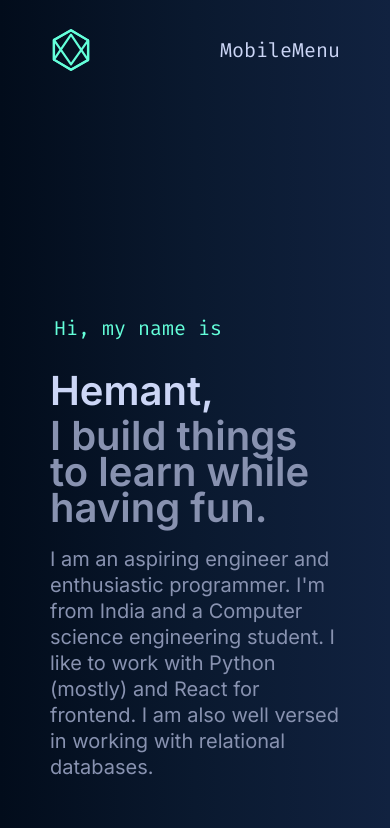
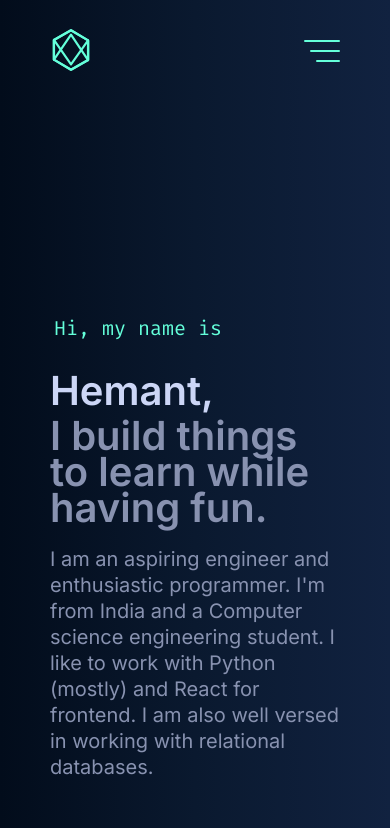
Before and after one commit to Hemant1101/myPorfolio, a React (Vite) app in the folder myPortfolio/: page / in a window 390 px wide. Shown: the top 828 px of the page. Built offline with nearby package versions, Linux system fonts and the light colour scheme; some icons are missing.

Commit message:
sidebar done

```diff
--- a/myPortfolio/src/App.css
+++ b/myPortfolio/src/App.css
@@ -239,6 +239,193 @@ body{
   background-color: var(--green-tint);
   outline: none;
 }
+/* mobil menu  */
+.mobile-menu-button{
+  display: flex;
+  -webkit-box-pack: center;
+  justify-content: center;
+  align-items: center;
+  -webkit-box-align: center;
+  position: relative;
+  z-index: 10;
+  margin-right: -15px;
+  padding: 15px;
+  border:0;
+  background-color: transparent;
+  color: inherit;
+  text-transform: none;
+  transition-timing-function: linear;
+  transition-duration: 0.15s;
+  transition-property: opacity, filter;
+}
+.mobile-menu-button .ham-box{
+  display: inline-block;
+  position: relative;
+  width: var(--hamburger-width);
+  height: 24px;
+}
+.mobile-menu-button.mobile-closed .ham-box-inner{
+  position: absolute;
+  top: 50%;
+  right: 0;
+  width: var(--hamburger-width);
+  height: 2px;
+  border-radius: var(--border-radius);
+  background-color: var(--green);
+  transition: transform 0.22s cubic-bezier(0.55, 0.055,0.675,0.19) 0s;
+  transform: rotate(0deg);
+}
+.mobile-menu-button.mobile-open .ham-box-inner{
+  position: absolute;
+  top: 50%;
+  right: 0;
+  width: var(--hamburger-width);
+  height: 2px;
+  border-radius: var(--border-radius);
+  background-color: var(--green);
+  transition: transform 0.22s cubic-bezier(0.215,0.62,0.355,1) 0.12s;
+  transform: rotate(225deg);
+}
+.mobile-menu-button .ham-box-inner::before,.mobile-menu-button .ham-box-inner::after{
+  content: "";
+  display: block;
+  position: absolute;
+  left: auto;
+  right: 0;
+  width: var(--hamburger-width);
+  height: 2px;
+  border-radius: 4px;
+  background-color: var(--green);
+  transition-timing-function: ease;
+  transition-duration: 0.15s;
+  transition-property: transform;
+}
+ .mobile-closed .ham-box-inner::before{
+  width: 120%;
+  top: -10px;
+  opacity: 1;
+  transform: var(--ham-before);
+}
+ .mobile-closed .ham-box-inner::after{
+  width: 80%;
+  bottom: -10px;
+  transform: rotate(0deg);
+  transition:var(--ham-after)
+}
+.mobile-menu-button.mobile-open .ham-box-inner::before{
+  width: 100%;
+  top: 0;
+  opacity: 0;
+  transform: var(--ham-before-active);
+}
+.mobile-menu-button.mobile-open .ham-box-inner::after{
+  width: 100%;
+  bottom: 0;
+  transform: rotate(-90deg);
+  transition: var(--ham-after-active);
+}
+.mobile-menu-container{
+  display: flex;
+  -webkit-box-pack: center;
+  justify-content: center;
+  align-items: center;
+  -webkit-box-align: center;
+  position: fixed;
+  top: 0;
+  bottom: 0;
+  right: 0;
+  padding: 50px 10px;
+  width: min(75vw, 400px);
+  height: 100vh;
+  outline: 0;
+  background-color: var(--light-navy);
+  box-shadow: -10px 0 30px -15px var(--navy-shadow);
+  z-index: 9;
+  transition: var(--transition);
+}
+.mobile-menu-container.aside-closed{
+  transform: translateX(100vw);
+  visibility: hidden;
+}
+.mobile-menu-container.aside-open{
+  transform: translateX(0vw);
+  visibility: visible;
+  backdrop-filter: blur(8px);
+}
+.mobile-menu-container nav{
+  display: flex;
+  -webkit-box-pack: center;
+  justify-content: center;
+  align-items: center;
+  -webkit-box-align: center;
+  width: 100%;
+  flex-direction: column;
+  color: var(--lightest-slate);
+  font-family: var(--font-mono);
+  text-align: center;
+}
+.mobile-menu-container ol{
+  padding: 0;
+  margin: 0;
+  list-style: none;
+  width: 100%;
+}
+.mobile-menu-container ol li{
+  position: relative;
+  margin: 0 auto 20px;
+  counter-increment: item 1;
+  font-size: clamp(var(--fz-sm),4vw,var(--fz-lg));
+}
+.mobile-menu-container ol a {
+  display: inline-block;
+  text-decoration: none;
+  text-decoration-skip-ink:auto;
+  color: inherit;
+  position: relative;
+  transition: var(--transition);
+  width: 100%;
+  padding: 3px 20px 20px;
+}
+.mobile-menu-container ol a::before{
+  content: "0" counter(item) ".";
+  display: block;
+  margin-bottom: 5px;
+  color: var(--green);
+  font-size: var(--fz-sm);
+}
+.mobile-menu-container ol a:hover,.mobile-menu-container ol a:active,.mobile-menu-container ol a:focus{
+  color: var(--green);
+  outline: 0;
+}
+.mobile-menu-container .resume-link{
+  color: var(--green);
+  background-color: transparent;
+  border: 1px solid var(--green);
+  border-radius: var(--border-radius);
+  font-size: var(--fz-sm);
+  font-family: var(--font-mono);
+  line-height: 1;
+  text-decoration: none;
+  cursor: pointer;
+  transition: var(--transition);
+  padding: 18px 50px;
+  margin: 10% auto 0;
+  width: max-content;
+}
+/* background blur  */
+body.blur{
+  overflow: hidden;
+}
+body.blur header{
+  background-color: transparent;
+}
+body.blur main > *, body.blur footer > * {
+  filter: blur(5px) brightness(0.7);
+  transition: var(--transition);
+  pointer-events: none;
+  user-select: none;
+}
+
 /* mainbody */
 main{
   margin: 0 auto;
--- a/myPortfolio/src/components/MenuList.jsx
+++ b/myPortfolio/src/components/MenuList.jsx
@@ -1,7 +1,7 @@
 import React from 'react'
 import Button from '../utilities/Button'
 
-const menuItems = [
+export const menuItems = [
   {
     id : 1,
     name : "About",
--- a/myPortfolio/src/components/MobileMenu.jsx
+++ b/myPortfolio/src/components/MobileMenu.jsx
@@ -1,8 +1,49 @@
-import React from 'react'
+import React, { useState } from 'react'
+import Button from '../utilities/Button'
+import { menuItems } from './MenuList'
 
 const MobileMenu = () => {
+  const [isOpen,setisOpen] = useState(false)
+
+  function handleHamClick(){
+
+    if(!isOpen){
+      if(typeof window != 'undefined' && window.document){
+        document.body.classList.add('blur')
+      }
+    }
+    if(isOpen){
+      document.body.classList.remove('blur')
+    }
+    setisOpen(!isOpen)
+  }
+
   return (
-    <div>MobileMenu</div>
+    <div id="mobilemenu" >
+      <button className={`mobile-menu-button ${isOpen ? "mobile-open" : "mobile-closed" }`} onClick={handleHamClick}>
+        <div className="ham-box">
+          <div className="ham-box-inner">
+          </div>
+        </div>
+      </button>
+      <aside aria-hidden={`${isOpen ? "false" : "true" }`} tabIndex={`${isOpen ? "1" : "-1" }`} className={`mobile-menu-container ${isOpen ? "aside-open" : "aside-closed" }`}>
+        <nav>
+          <ol>
+            {menuItems.map((values)=>{
+              return (
+                <li key={values.id}>
+                  <a href={values.href}>
+                    {`${values.name}`}
+                  </a>
+                </li>
+              )
+            })
+            }
+          </ol>
+          <Button href="/resume.pdf" classname="resume-link" target="_blank">Resume</Button>
+        </nav>
+      </aside>
+    </div>
   )
 }
 
```
